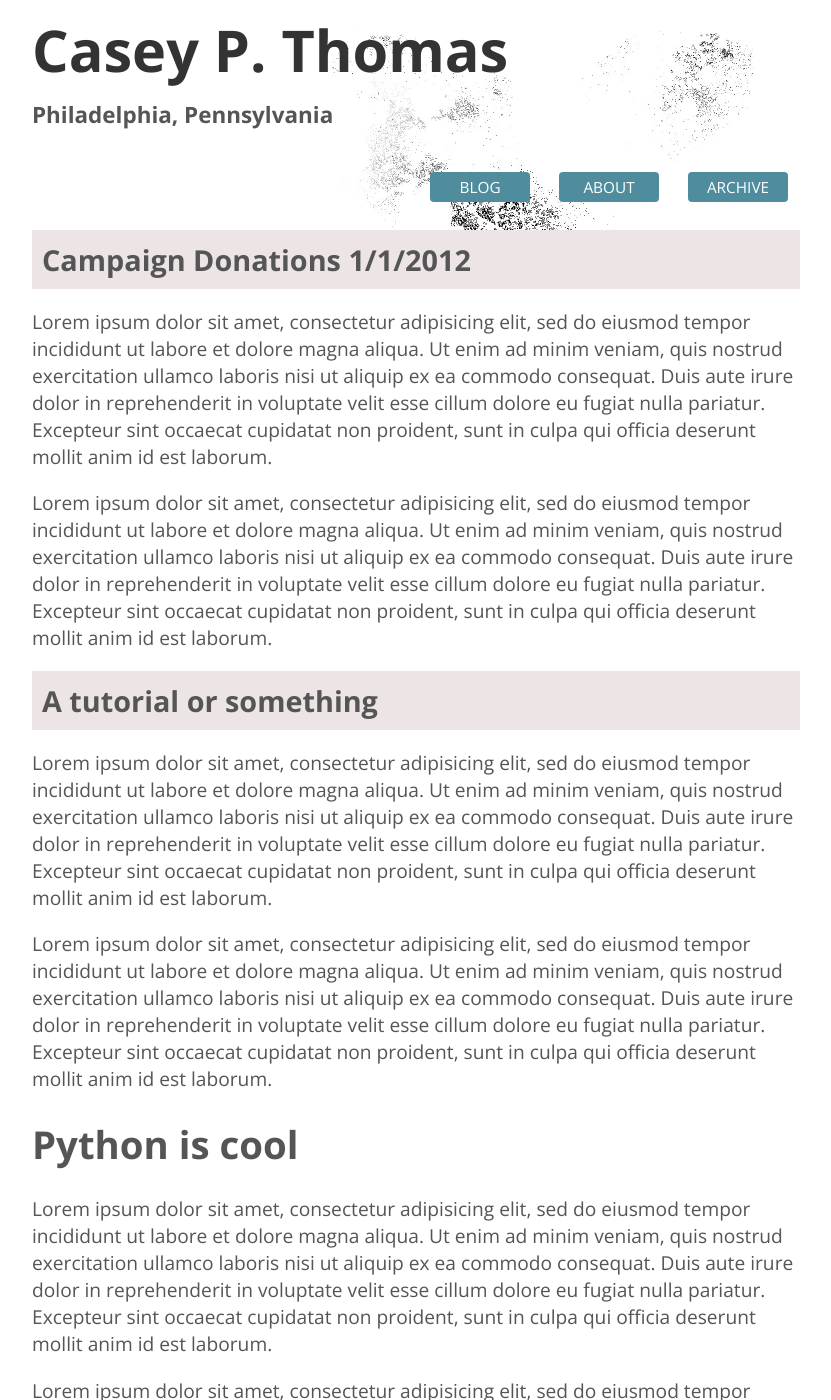
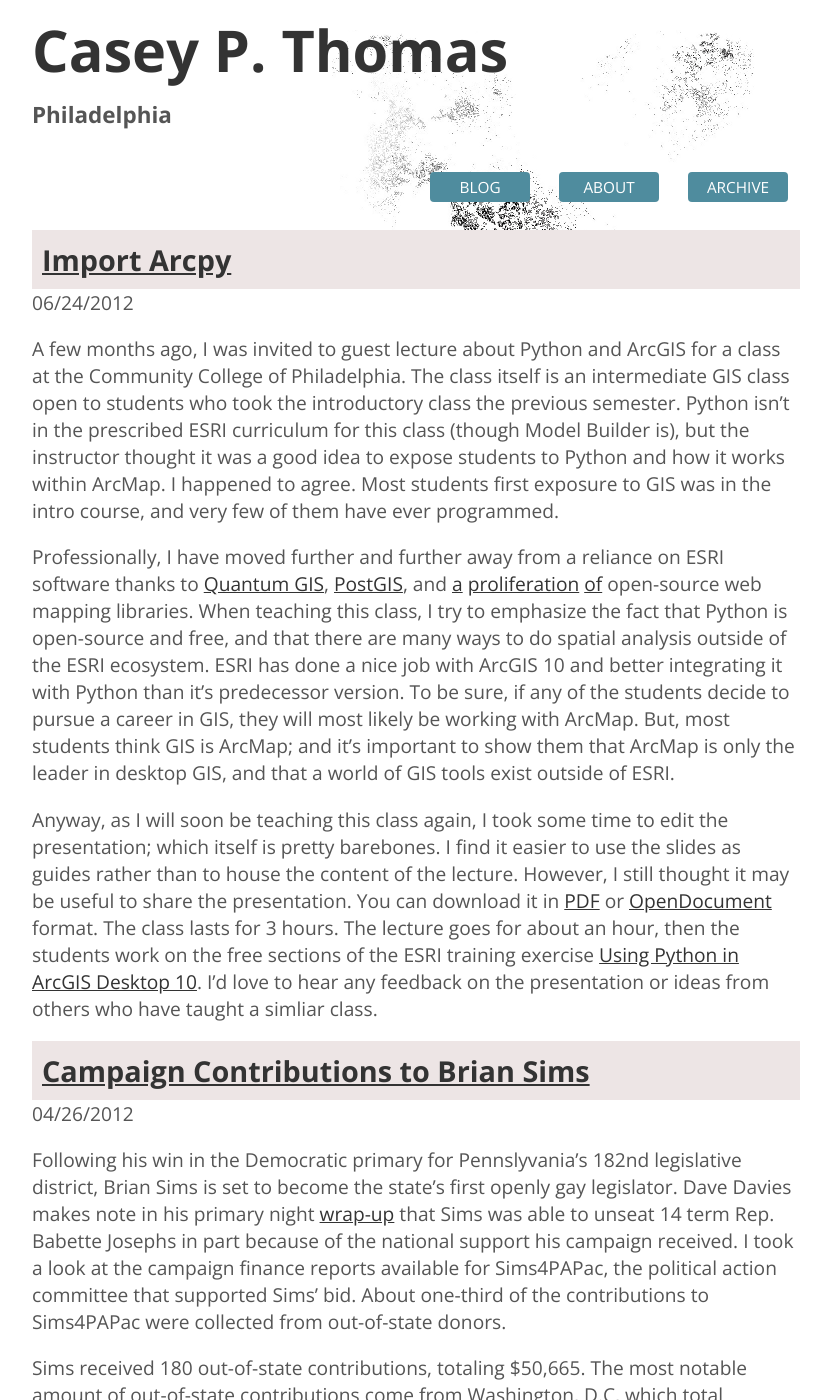
Before and after one commit to caseycesari/caseycesari.github.com, a Jekyll site: the page built from index.html, in a window 1280 px wide and 1400 px high. Shown: the whole window, without its empty margins (224-1055 px from the left). Built offline with Jekyll 4.4.1, drawn with Linux system fonts in a browser that asks for light colours; nearby versions of some CDN libraries; some of the changed text lies outside the part shown.

Commit message:
Remove test content, add real page structure

```diff
--- a/_layouts/default.html
+++ b/_layouts/default.html
@@ -4,88 +4,34 @@
         <meta http-equiv="Content-Type" content="text/html; charset=UTF-8" />
         <!--<meta name="viewport" content="width=device-width">-->
         <title>cpt.ph</title>
-        <link rel="stylesheet" href="css/base.css" type="text/css">
+        <link rel="stylesheet" href="/css/base.css" type="text/css">
         <link href='http://fonts.googleapis.com/css?family=Open+Sans:400,700' rel='stylesheet' type='text/css'>
+        <script type="text/javascript" src="https://ajax.googleapis.com/ajax/libs/jquery/1.8.0/jquery.min.js"></script>
+        <script type="text/javascript" src="/js/page.js"></script>
     </head>
     <body>
         <div id="page">
+            <header>
                 <div id="header">
                     <h1>Casey P. Thomas</h1>
-                <h3>Philadelphia, Pennsylvania</h3>
+                    <h3>Philadelphia</h3>
                     <div id="nav">
                         <h1 class="nav-title">cpt.ph</h1>
                         <ul>
-                        <li><a href="">Blog</a></li>
-                        <li><a href="">About</a></li>
+                            <li><a href="/">Blog</a></li>
+                            <li><a href="/about">About</a></li>
                             <li><a href="">Archive</a></li>
                         </ul>
                     </div>
                 </div>
+            </header>
+            <section>
                 <div id="content">
-                <div class="post">
-                    <h2>Campaign Donations 1/1/2012</h2>
-                    <p>
-                        Lorem ipsum dolor sit amet, consectetur adipisicing elit, sed do eiusmod
-                        tempor incididunt ut labore et dolore magna aliqua. Ut enim ad minim veniam,
-                        quis nostrud exercitation ullamco laboris nisi ut aliquip ex ea commodo
-                        consequat. Duis aute irure dolor in reprehenderit in voluptate velit esse
-                        cillum dolore eu fugiat nulla pariatur. Excepteur sint occaecat cupidatat non
-                        proident, sunt in culpa qui officia deserunt mollit anim id est laborum.
-                    </p>
 
-                    <p>
-                        Lorem ipsum dolor sit amet, consectetur adipisicing elit, sed do eiusmod
-                        tempor incididunt ut labore et dolore magna aliqua. Ut enim ad minim veniam,
-                        quis nostrud exercitation ullamco laboris nisi ut aliquip ex ea commodo
-                        consequat. Duis aute irure dolor in reprehenderit in voluptate velit esse
-                        cillum dolore eu fugiat nulla pariatur. Excepteur sint occaecat cupidatat non
-                        proident, sunt in culpa qui officia deserunt mollit anim id est laborum.
-                    </p>
-                </div>
-
-                <div class="post">
-                    <h2>A tutorial or something</h2>
-                    <p>
-                        Lorem ipsum dolor sit amet, consectetur adipisicing elit, sed do eiusmod
-                        tempor incididunt ut labore et dolore magna aliqua. Ut enim ad minim veniam,
-                        quis nostrud exercitation ullamco laboris nisi ut aliquip ex ea commodo
-                        consequat. Duis aute irure dolor in reprehenderit in voluptate velit esse
-                        cillum dolore eu fugiat nulla pariatur. Excepteur sint occaecat cupidatat non
-                        proident, sunt in culpa qui officia deserunt mollit anim id est laborum.
-                    </p>
-
-                    <p>
-                        Lorem ipsum dolor sit amet, consectetur adipisicing elit, sed do eiusmod
-                        tempor incididunt ut labore et dolore magna aliqua. Ut enim ad minim veniam,
-                        quis nostrud exercitation ullamco laboris nisi ut aliquip ex ea commodo
-                        consequat. Duis aute irure dolor in reprehenderit in voluptate velit esse
-                        cillum dolore eu fugiat nulla pariatur. Excepteur sint occaecat cupidatat non
-                        proident, sunt in culpa qui officia deserunt mollit anim id est laborum.
-                    </p>
-                </div>
-
-                <div class="post">
-                    <h1>Python is cool</h1>
-                    <p>
-                        Lorem ipsum dolor sit amet, consectetur adipisicing elit, sed do eiusmod
-                        tempor incididunt ut labore et dolore magna aliqua. Ut enim ad minim veniam,
-                        quis nostrud exercitation ullamco laboris nisi ut aliquip ex ea commodo
-                        consequat. Duis aute irure dolor in reprehenderit in voluptate velit esse
-                        cillum dolore eu fugiat nulla pariatur. Excepteur sint occaecat cupidatat non
-                        proident, sunt in culpa qui officia deserunt mollit anim id est laborum.
-                    </p>
-
-                    <p>
-                        Lorem ipsum dolor sit amet, consectetur adipisicing elit, sed do eiusmod
-                        tempor incididunt ut labore et dolore magna aliqua. Ut enim ad minim veniam,
-                        quis nostrud exercitation ullamco laboris nisi ut aliquip ex ea commodo
-                        consequat. Duis aute irure dolor in reprehenderit in voluptate velit esse
-                        cillum dolore eu fugiat nulla pariatur. Excepteur sint occaecat cupidatat non
-                        proident, sunt in culpa qui officia deserunt mollit anim id est laborum.
-                    </p>
-                </div>
+                    {{ content }}
 
                 </div>
+            </section>
             <footer>
                 <p class="copyright">
                     © CPT 2012
@@ -95,7 +41,5 @@
                 </p>
             </footer>
         </div>
-        <script type="text/javascript" src="https://ajax.googleapis.com/ajax/libs/jquery/1.8.0/jquery.min.js"></script>
-        <script type="text/javascript" src="js/page.js"></script>
     </body>
 </html>
```
Lines whose indentation alone changed are shown as unchanged.
